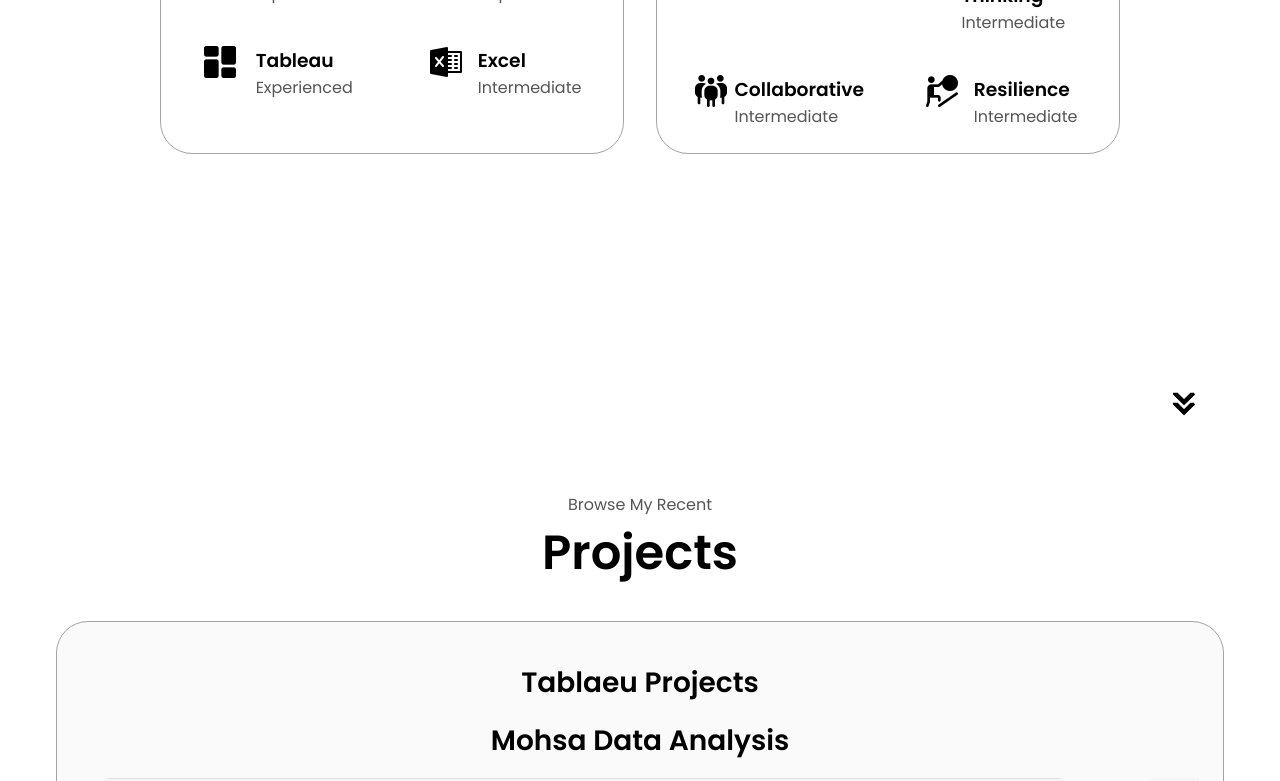
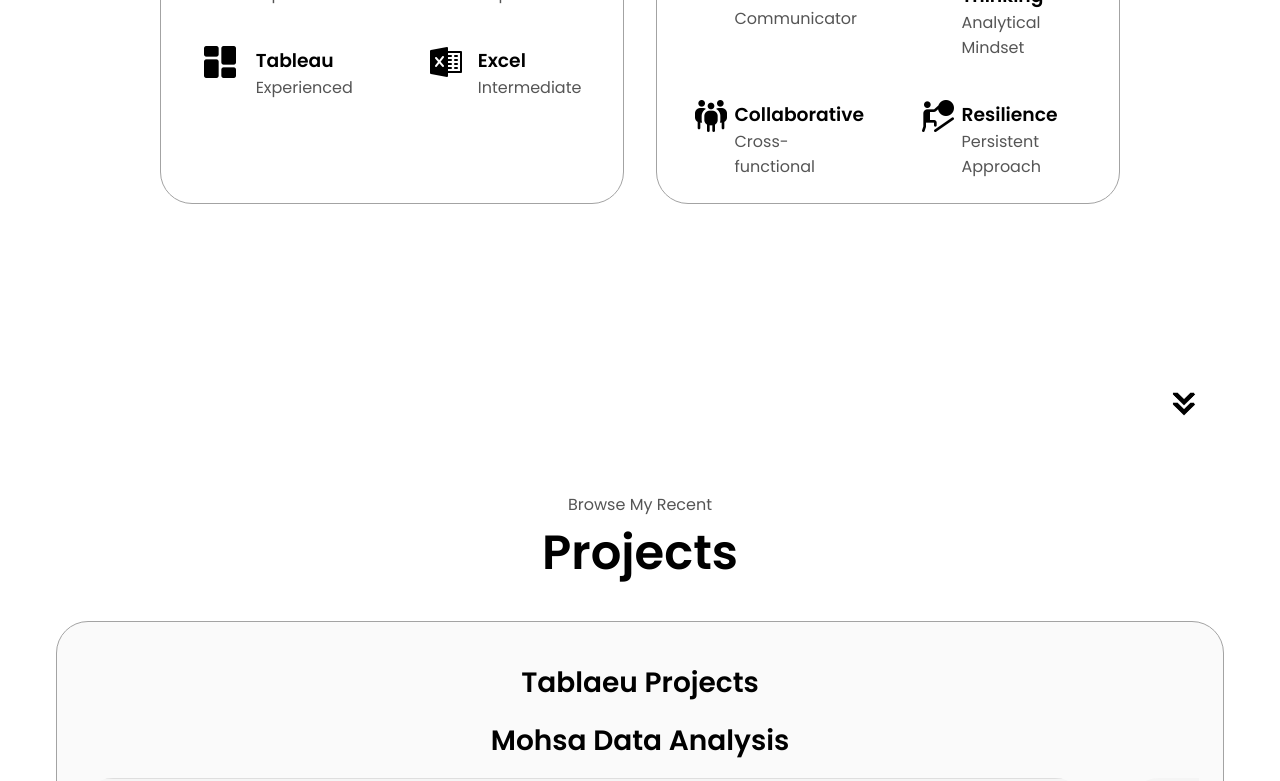
Before and after one commit to mohidshaik2001/Portfolio, a plain HTML site: page index.html in a window 1280 px wide. Shown: the part 2740-3521 px from the top of the page. Drawn offline with Linux system fonts and the light colour scheme.

Commit message:
Update index.html

```diff
--- a/index.html
+++ b/index.html
@@ -287,7 +287,7 @@
                 />
                 <div>
                   <h3>Communication</h3>
-                  <p>Basic</p>
+                  <p>Effective Communicator</p>
                 </div>
               </article>
               <article>
@@ -298,7 +298,7 @@
                 />
                 <div>
                   <h3>Critical Thinking</h3>
-                  <p>Intermediate</p>
+                  <p>Analytical Mindset</p>
                 </div>
               </article>
               <article>
@@ -309,7 +309,7 @@
                 />
                 <div>
                   <h3>Collaborative</h3>
-                  <p>Intermediate</p>
+                  <p>Cross-functional</p>
                 </div>
               </article>
               <article>
@@ -320,7 +320,7 @@
                 />
                 <div>
                   <h3>Resilience</h3>
-                  <p>Intermediate</p>
+                  <p>Persistent Approach</p>
                 </div>
               </article>
             </div>
```
